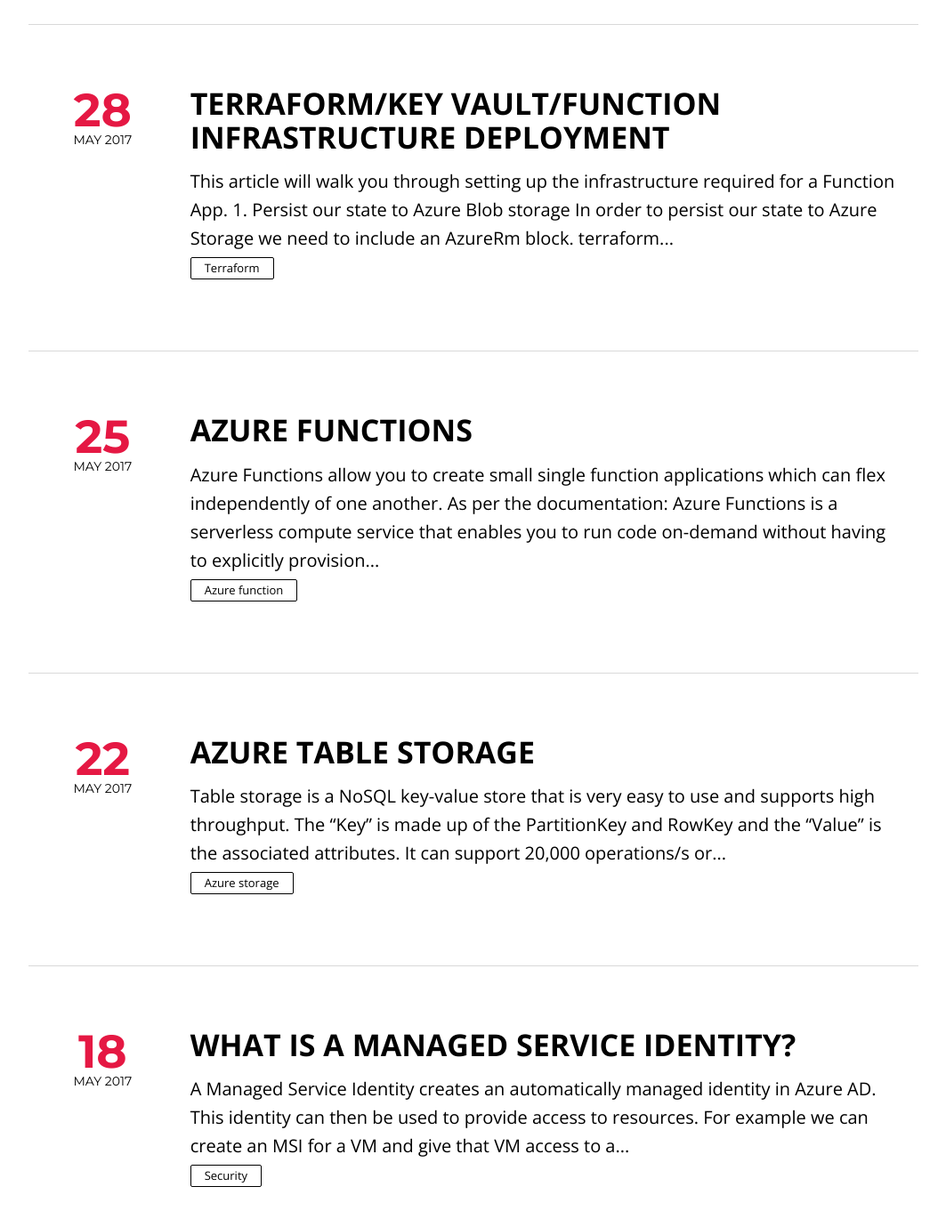
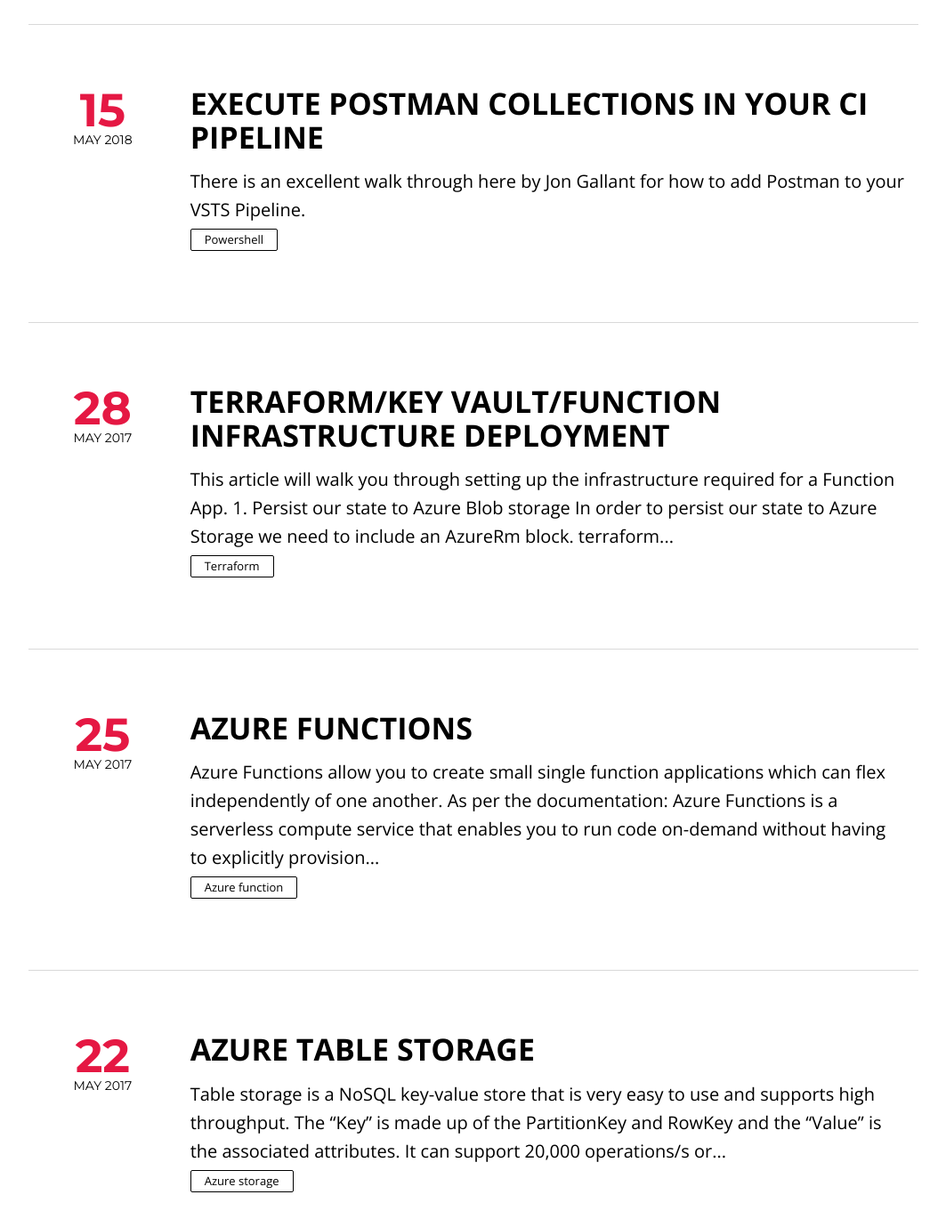
Before and after one commit to dermotreynolds/old.dermotreynolds.github.io, a Jekyll site: the page built from index.html, in a window 1280 px wide and 1400 px high, scrolled down 880 px. Shown: the top 1379 px of the window at 89% size, without its empty margins (108-1171 px from the left). Built offline with Jekyll 4.4.1, drawn with Linux system fonts in a browser that asks for light colours; nearby versions of some CDN libraries; the list of posts is cut into pages by our own code.

Commit message:
Full End To End

```diff
--- a/_posts/inprogress/2017-02-20-0-postman-to-vsts.md
+++ b/_posts/inprogress/2017-02-20-0-postman-to-vsts.md
@@ -1,7 +1,7 @@
 ---
 layout: post
 title: "Execute Postman Collections in your CI pipeline"
-date: 2017-05-15
+date: 2018-05-15
 featured: true
 category: powershell
 tags: [Azure, Postman,Visual Studio Team Services, v1]
```
Also changed, not shown: about.md (+13 -1 lines).
